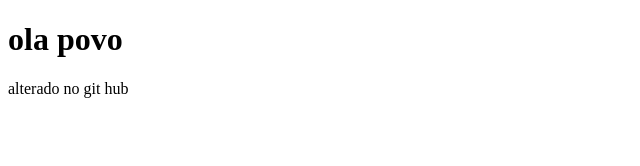
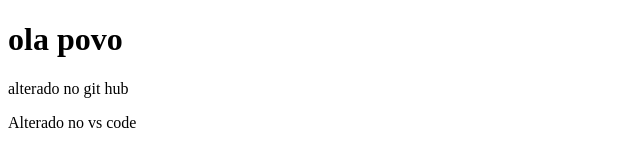
Before and after one commit to DuGraff/teste-vscode, a plain HTML site: page index.html in a window 1280 px wide. Shown: the whole page, without its empty margins (0-640 px from the left). Drawn offline with Linux system fonts and the light colour scheme.

Commit message:
refactor:  alter index.html

```diff
--- a/index.html
+++ b/index.html
@@ -9,5 +9,6 @@
 <body>
     <h1>ola povo</h1>
     <p>alterado no git hub</p>
+    <p> Alterado no vs code</p>
 </body>
 </html>
```
